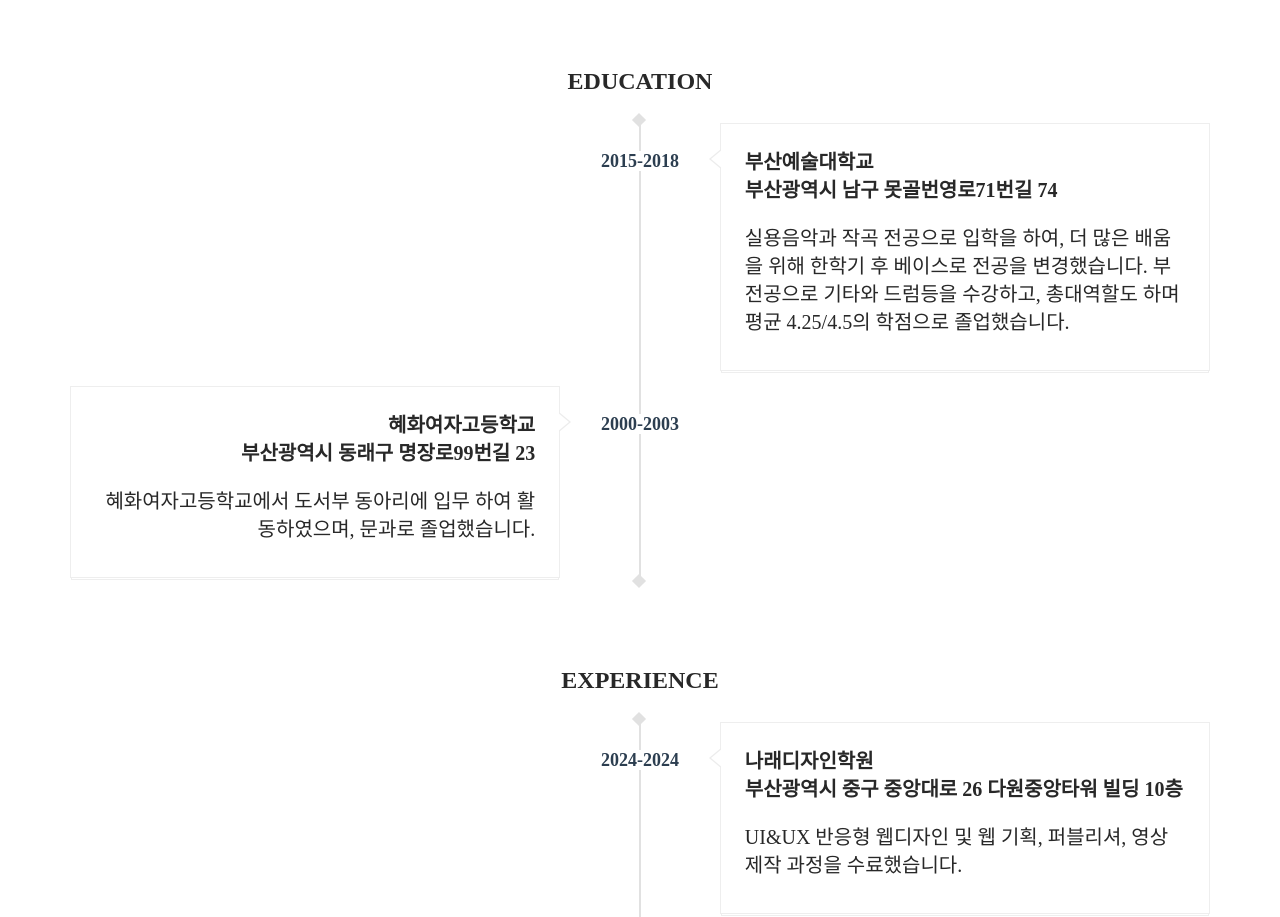
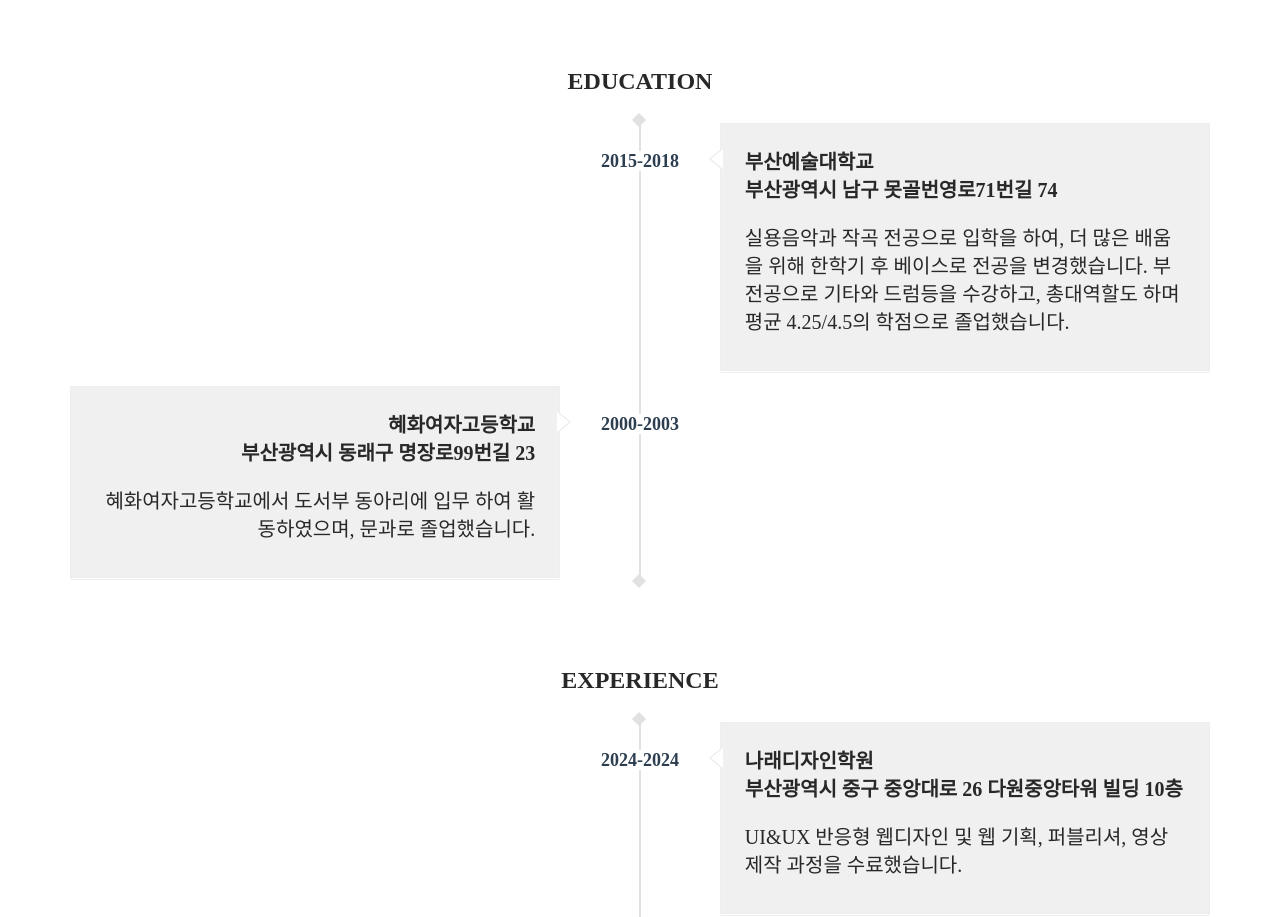
Before and after one commit to mijeong-project/mijeong-web_portfolio, a plain HTML site: page index.html in a window 1280 px wide. Shown: the part 4620-5537 px from the top of the page. Drawn offline with Linux system fonts and the light colour scheme; some packages are replaced by stand-ins of ours; a script that the page names is missing; a web font is replaced by a local one.

Commit message:
Add files via upload

```diff
--- a/assets/css/style.css
+++ b/assets/css/style.css
@@ -1079,7 +1079,7 @@ Resume Timeline
     .timeline-content {
         position: relative;
         padding: 24px;
-        background-color: #fff;
+        background-color: #f0f0f0;
         -webkit-transition: all 400ms;
         -moz-transition: all 400ms;
         -o-transition: all 400ms;
```
